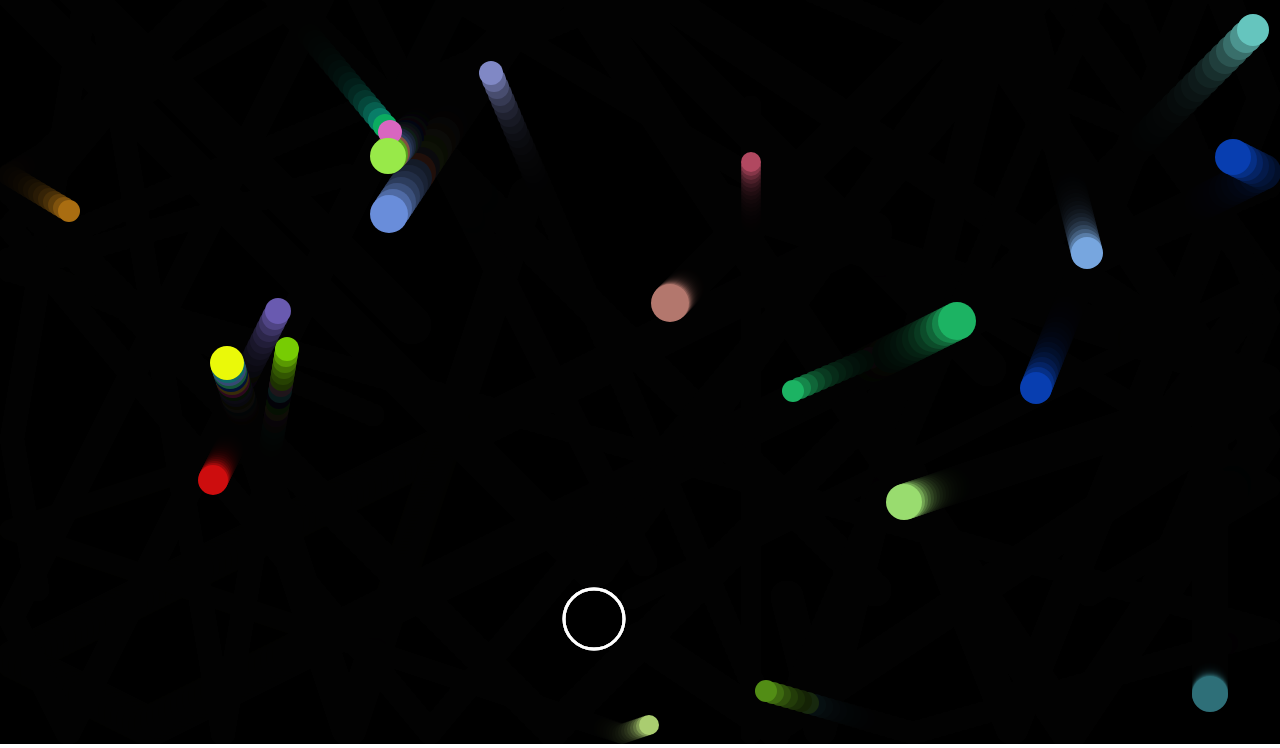
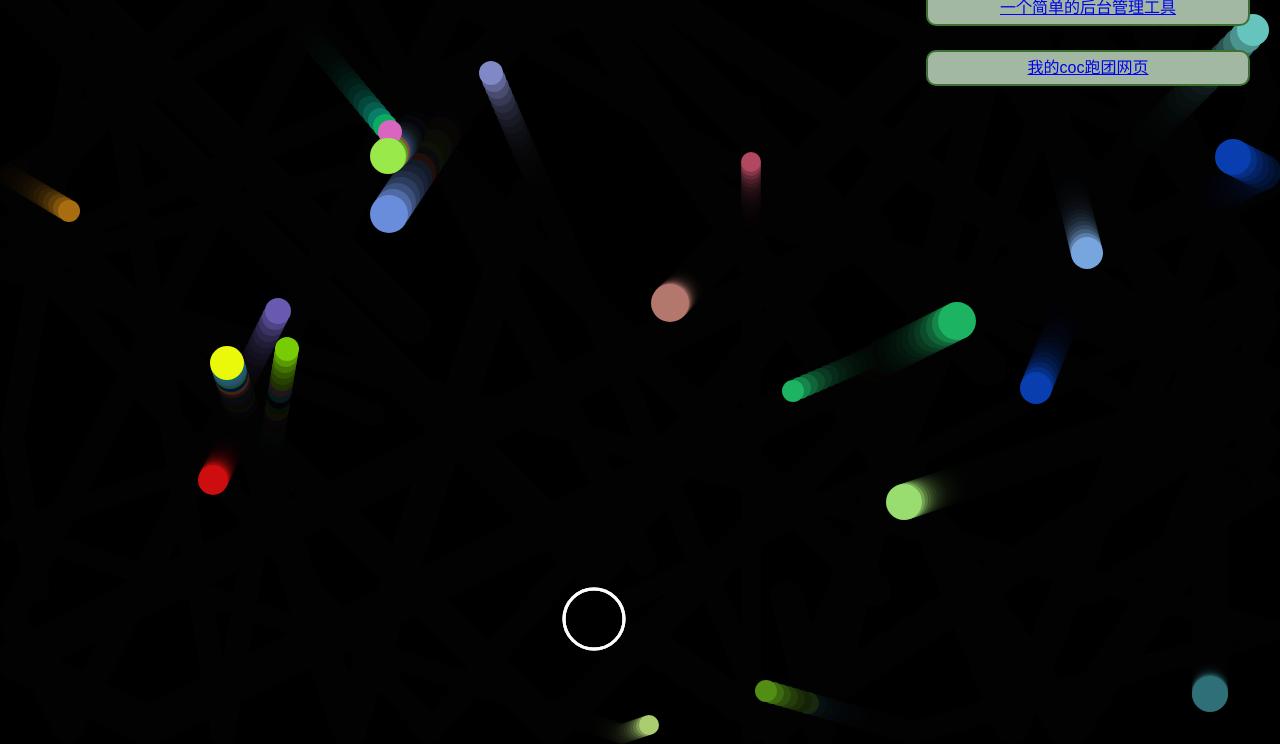
Before and after one commit to niceniko/niceniko.github.io, a plain HTML site: page index.html in a window 1280 px wide. Shown: the part 56-804 px from the top of the page. Drawn offline with Linux system fonts and the light colour scheme.

Commit message:
Add files via upload

```diff
--- a/index.html
+++ b/index.html
@@ -10,6 +10,10 @@
     <h1>弹跳彩球</h1>
     <canvas></canvas>
 
+    <p class="aSimpleControlBackstage"><a href="一个简单的后台管理工具/index.html">一个简单的后台管理工具</a></p>
+    <p class="aCocWebForPlayer"><a href="../../project-跑团网页/欢迎界面.html">我的coc跑团网页</a></p>
+
+
     <script src="main.js"></script>
   </body>
 </html>
--- a/style.css
+++ b/style.css
@@ -23,3 +23,31 @@ html, body {
     color: transparent;
     text-shadow: 0 0 4px white;
   }
+
+  .aSimpleControlBackstage {
+    top: 30px;
+    right: 30px;
+    width: 20em;
+    height: 2em;
+    border: 2px solid rgba(53, 109, 42, 0.938);
+    border-radius: 10px;
+    text-align: center;
+    line-height: 2;
+    position: absolute;
+    background-color: rgb(163, 184, 163);
+  }
+  .aCocWebForPlayer {
+    top: 90px;
+    right: 30px;
+    width: 20em;
+    height: 2em;
+    border: 2px solid rgba(53, 109, 42, 0.938);
+    border-radius: 10px;
+    text-align: center;
+    line-height: 2;
+    position: absolute;
+    background-color: rgb(163, 184, 163);
+  }
+  canvas {
+    position: relative;
+  }
```
